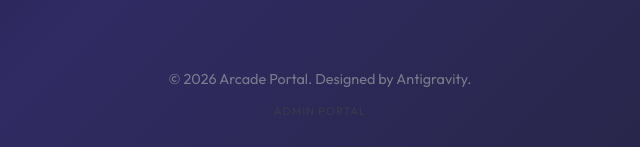
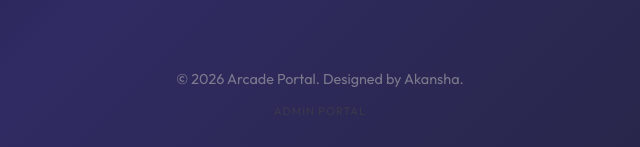
Before and after one commit to Akansha7-y/Games, a plain HTML site: page index.html in a window 1280 px wide. Shown: the part 1425-1572 px from the top of the page, 320-960 px from the left. Drawn offline with Linux system fonts and the light colour scheme.

Commit message:
Update index.html

```diff
--- a/index.html
+++ b/index.html
@@ -93,7 +93,7 @@
         </main>
 
         <footer>
-            <p>&copy; 2026 Arcade Portal. Designed by Antigravity.</p>
+            <p>&copy; 2026 Arcade Portal. Designed by Akansha.</p>
             <a href="admin.html" class="admin-link">Admin Portal</a>
         </footer>
     </div>
```
